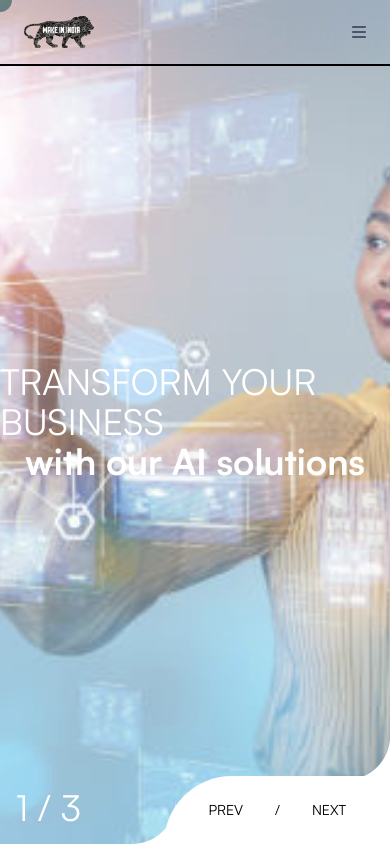
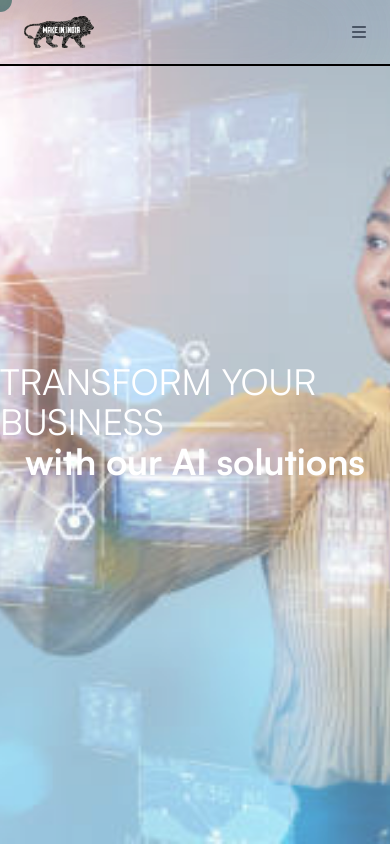
Before and after one commit to yesh21/learn-react, a React (Vite) app in the folder startup-demo-site/: page / in a window 390 px wide. Shown: the top 846 px of the page. Built offline with nearby package versions, Linux system fonts and the light colour scheme.

Commit message:
fixed mobile overflow issue

```diff
--- a/startup-demo-site/src/index.css
+++ b/startup-demo-site/src/index.css
@@ -84,5 +84,11 @@ img {
 
 body {
   font-family: 'SatoshiVariable', sans-serif;
+}
+
+
+#root {
   overflow-x: hidden;
+    position: relative;
+    width: 100vw;
 }
```
